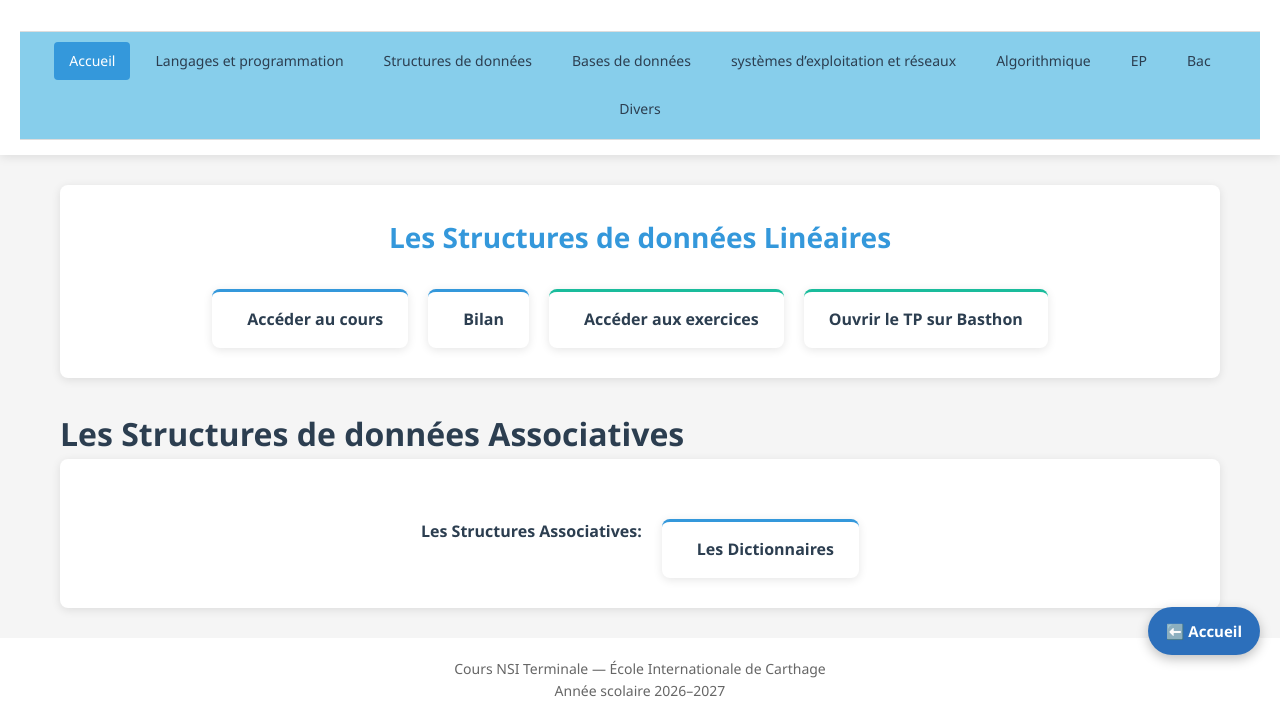
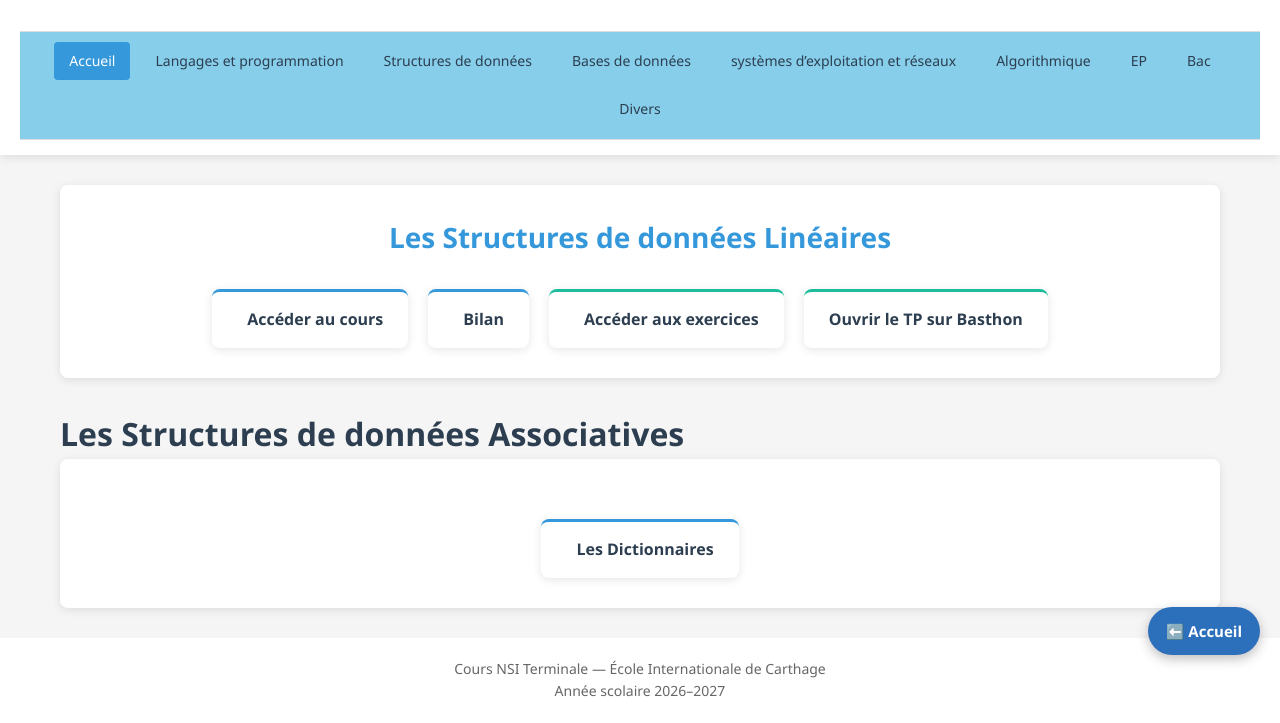
Before and after one commit to MEULALI/NSI_Terminale, a plain HTML site: page cours2T.html in a window 1280 px wide. Shown: the part 125-848 px from the top of the page. Drawn offline with Linux system fonts and the light colour scheme.

Commit message:
Update cours2T.html

```diff
--- a/cours2T.html
+++ b/cours2T.html
@@ -370,7 +370,7 @@ html { -webkit-text-size-adjust: 100%; }
 
 
             <div class="chapter-links">
-                <p><strong>Les Structures Associatives:</strong></p>
+
                 <a href="dictionnaire.html" class="chapter-link link-cours">
                     <i class="fas fa-book"></i>
                     <span>Les Dictionnaires</span>
```
